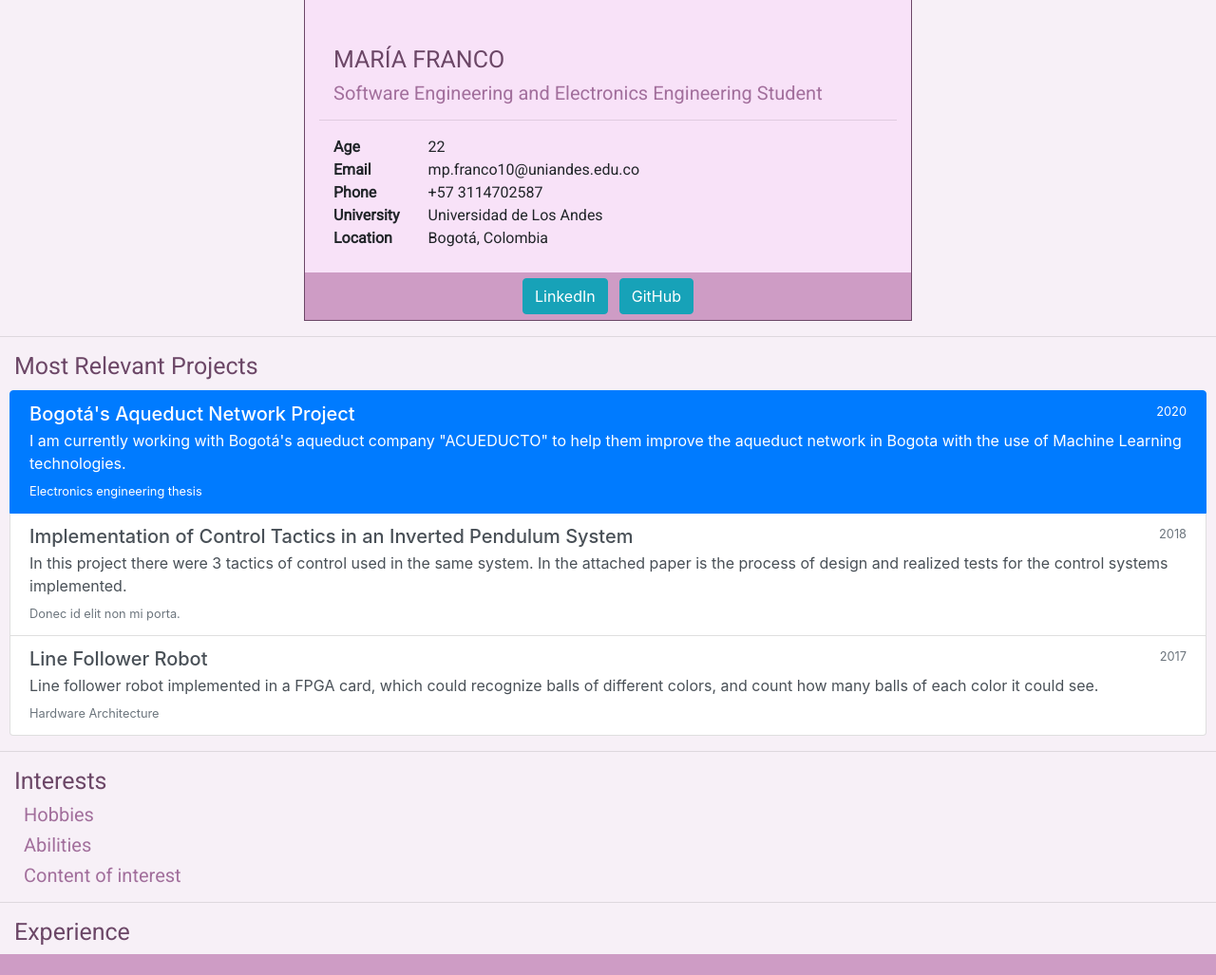
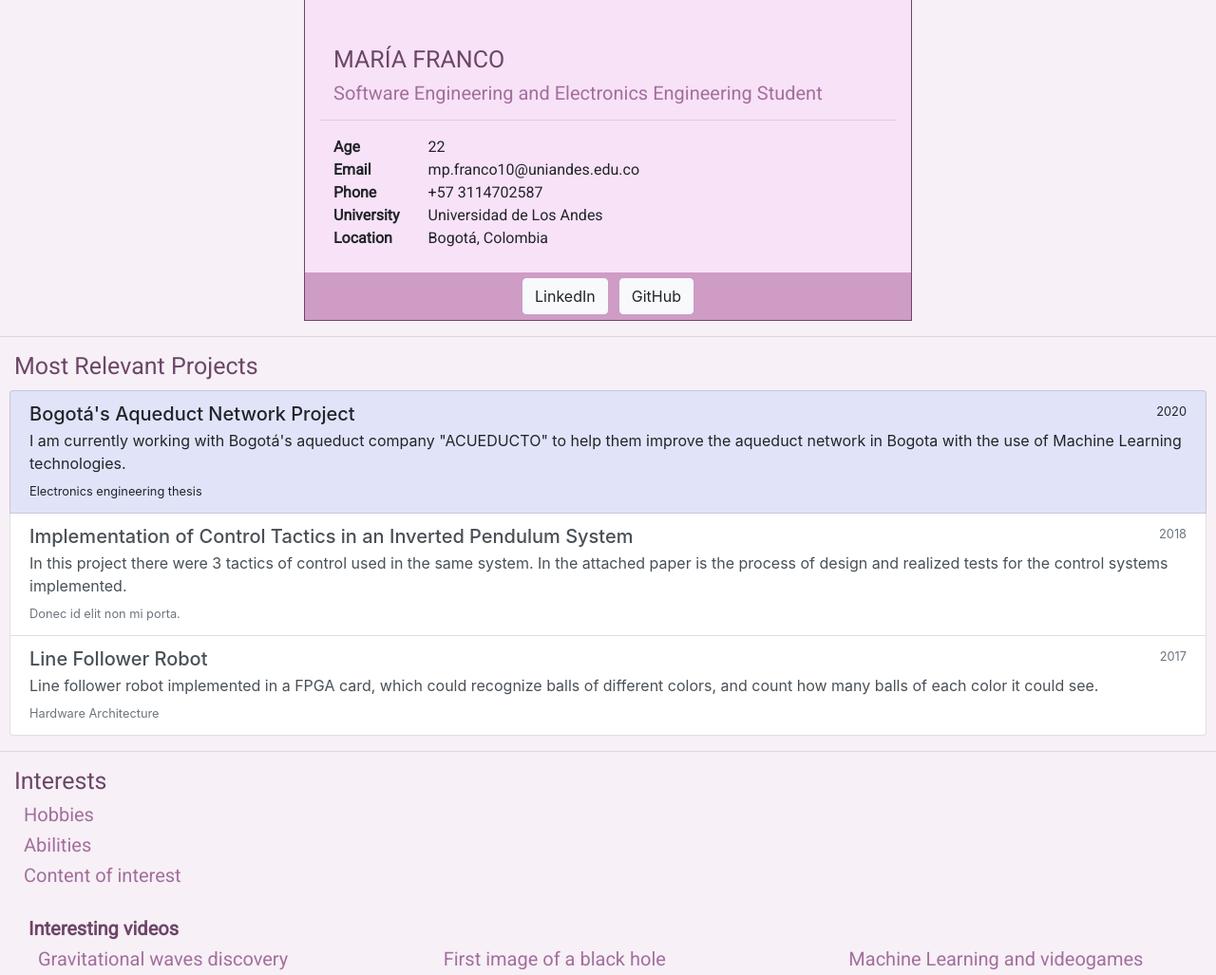
Before and after one commit to mpfranco10/pagina-personal-mpfranco, a PHP site: page /index.html in a window 1280 px wide. Shown: the part 77-1104 px from the top of the page at 95% size. Run offline with PHP 8.4, Linux system fonts and the light colour scheme; some libraries are stand-ins or nearby versions.

Commit message:
try cancion

```diff
--- a/index.html
+++ b/index.html
@@ -78,40 +78,45 @@
          </div>
          <div id="social" class="center-block">
             <div class="wrapper">
-               <a href="https://www.linkedin.com/in/maría-paula-franco-guzmán-2606a8128" class="btn btn-info botones "
+               <a href="https://www.linkedin.com/in/maría-paula-franco-guzmán-2606a8128" class="btn btn-light botones "
                   role="button">LinkedIn</a>
-               <a href="https://github.com/mpfranco10" class="btn btn-info botones" role="button">GitHub</a>
+               <a href="https://github.com/mpfranco10" class="btn btn-light botones" role="button">GitHub</a>
             </div>
          </div>
       </div>
       <hr>
       <h1 id="projects" class="titulos robot">Most Relevant Projects</h1>
       <div class="list-group" id="proyectos">
-         <a class="list-group-item list-group-item-action flex-column align-items-start active" disabled>
+         <a class="list-group-item list-group-item-action flex-column align-items-start" disabled id="activo">
             <div class="d-flex w-100 justify-content-between">
                <h5 class="mb-1">Bogotá's Aqueduct Network Project</h5>
                <small>2020</small>
             </div>
-            <p class="mb-1">I am currently working with Bogotá's aqueduct company "ACUEDUCTO" to help them improve the aqueduct network in Bogota with the use of Machine Learning technologies.
+            <p class="mb-1">I am currently working with Bogotá's aqueduct company "ACUEDUCTO" to help them improve the
+               aqueduct network in Bogota with the use of Machine Learning technologies.
             </p>
             <small>Electronics engineering thesis</small>
          </a>
-         <a href="https://docdro.id/52Q5S3W" class="list-group-item list-group-item-action flex-column align-items-start">
+         <a href="https://docdro.id/52Q5S3W"
+            class="list-group-item list-group-item-action flex-column align-items-start">
             <div class="d-flex w-100 justify-content-between">
                <h5 class="mb-1">Implementation of Control Tactics in an Inverted Pendulum System</h5>
                <small class="text-muted">2018</small>
             </div>
-            <p class="mb-1">In this project there were 3 tactics of control used in the same system. In the attached paper is the process of design and realized tests for the control systems implemented.
+            <p class="mb-1">In this project there were 3 tactics of control used in the same system. In the attached
+               paper is the process of design and realized tests for the control systems implemented.
             </p>
             <small class="text-muted">Donec id elit non mi porta.</small>
          </a>
-         <a href="http://www.coffeebrain.org/wikic/index.php?title=(1720-IELE3222-ADSD)_Proyecto_Robot_2_Grupo_07" class="list-group-item list-group-item-action flex-column align-items-start">
+         <a href="http://www.coffeebrain.org/wikic/index.php?title=(1720-IELE3222-ADSD)_Proyecto_Robot_2_Grupo_07"
+            class="list-group-item list-group-item-action flex-column align-items-start">
             <div class="d-flex w-100 justify-content-between">
                <h5 class="mb-1">Line Follower Robot</h5>
                <small class="text-muted">2017</small>
             </div>
-            <p class="mb-1">Line follower robot implemented in a FPGA card, which could recognize balls of different colors,
-              and count how many balls of each color it could see.
+            <p class="mb-1">Line follower robot implemented in a FPGA card, which could recognize balls of different
+               colors,
+               and count how many balls of each color it could see.
             </p>
             <small class="text-muted">Hardware Architecture</small>
          </a>
@@ -121,6 +126,42 @@
       <h2 id="hobbies" class="subtitulos robot">Hobbies</h2>
       <h2 id="abilities" class="subtitulos robot">Abilities</h2>
       <h2 id="content" class="subtitulos robot">Content of interest</h2>
+
+      </br>
+      <h2 id="content" class="subsubtitulos robot"><b>Interesting videos</b></h2>
+      <div class="container-fluid">
+         <div class="row">
+            <div class="col-4">
+               <h4 class="subtitulos robot">Gravitational waves discovery</h4>
+               <iframe width="420" height="315" src="https://www.youtube.com/embed/zpusGtb_wL8">
+               </iframe>
+            </div>
+            <div class="col-4">
+            <h4 class="subtitulos robot">First image of a black hole</h4>
+            <iframe width="420" height="315" src="https://www.youtube.com/embed/S_GVbuddri8">
+            </iframe>
+         </div>
+         <div class="col-4">
+         <h4 class="subtitulos robot">Machine Learning and videogames</h4>
+         <iframe width="420" height="315" src="https://www.youtube.com/embed/qv6UVOQ0F44">
+         </iframe>
+      </div>
+      </div>
+      </div>
+       </br>
+      <h2 id="content" class="subsubtitulos robot"><b>Interesting audios</b></h2>
+
+<figure>
+    <figcaption>Listen to the T-Rex:</figcaption>
+    <audio
+        controls
+        src="song.mp3">
+            Your browser does not support the
+            <code>audio</code> element.
+    </audio>
+</figure>
+
+
       <hr>
       <h1 id="experience" class="titulos robot">Experience</h1>
       <div id="footer">
--- a/styles.css
+++ b/styles.css
@@ -16,6 +16,12 @@ body{
   font-size:20px;
   margin-left:25px;
   color: #a26f9c;
+}
+
+.subsubtitulos{
+  font-size:20px;
+  margin-left:30px;
+  color: #6d4568;
 }
 
 .descripcion{
@@ -74,3 +80,6 @@ display: inline-block;
 #proyectos{
   margin: 10px;
 }
+#activo{
+  background-color: #e1e4f9;
+}
```
Also changed, not shown: 1 other file.
